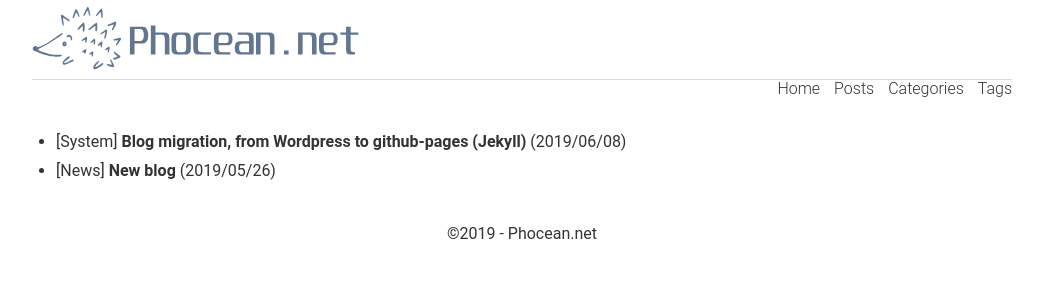
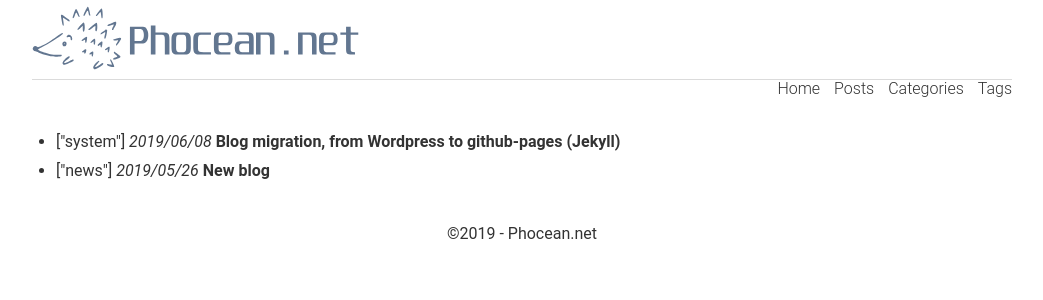
Before and after one commit to phocean/phocean.github.io, a Jekyll site: the page built from blog.md, in a window 1280 px wide. Shown: the top 300 px of the page, without its empty margins (118-1161 px from the left). Built offline with Jekyll 4.4.1, drawn with Linux system fonts in a browser that asks for light colours.

Commit message:
Improve layout

```diff
--- a/blog.md
+++ b/blog.md
@@ -7,9 +7,9 @@
 <ul>
   {% for post in site.posts %}
     <li>
-      [{{ post.categories }}]
+      {{ post.categories | capitalize }}
+      <i>{{ post.date | date: "%Y/%m/%d" }}</i>
       <a href="{{ post.url }}">{{ post.title }}</a>
-      ({{ post.date | date: "%Y/%m/%d" }})
     </li>
   {% endfor %}
 </ul>
```
Also changed, not shown: tags.md (+1 -1 lines).
